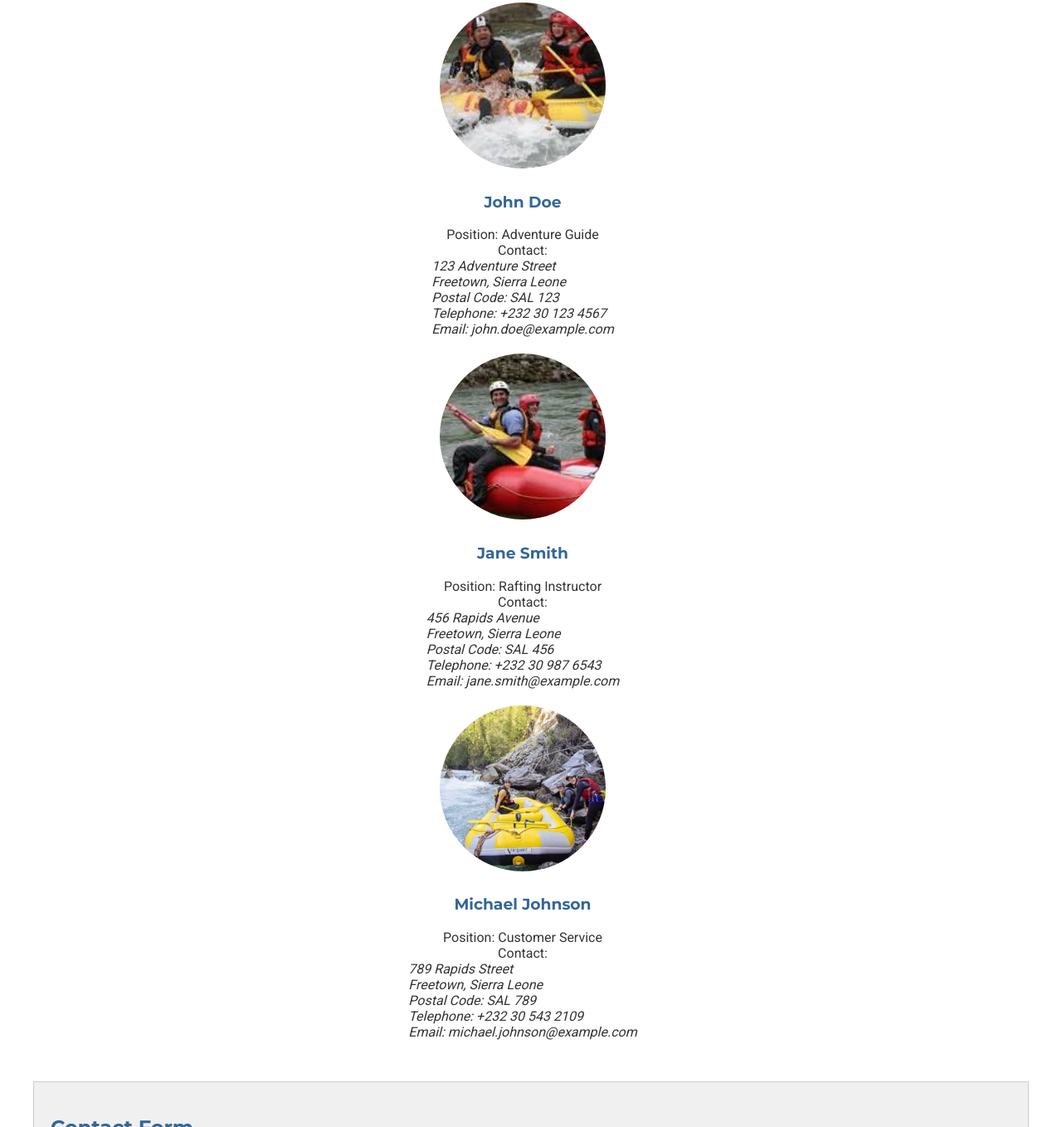
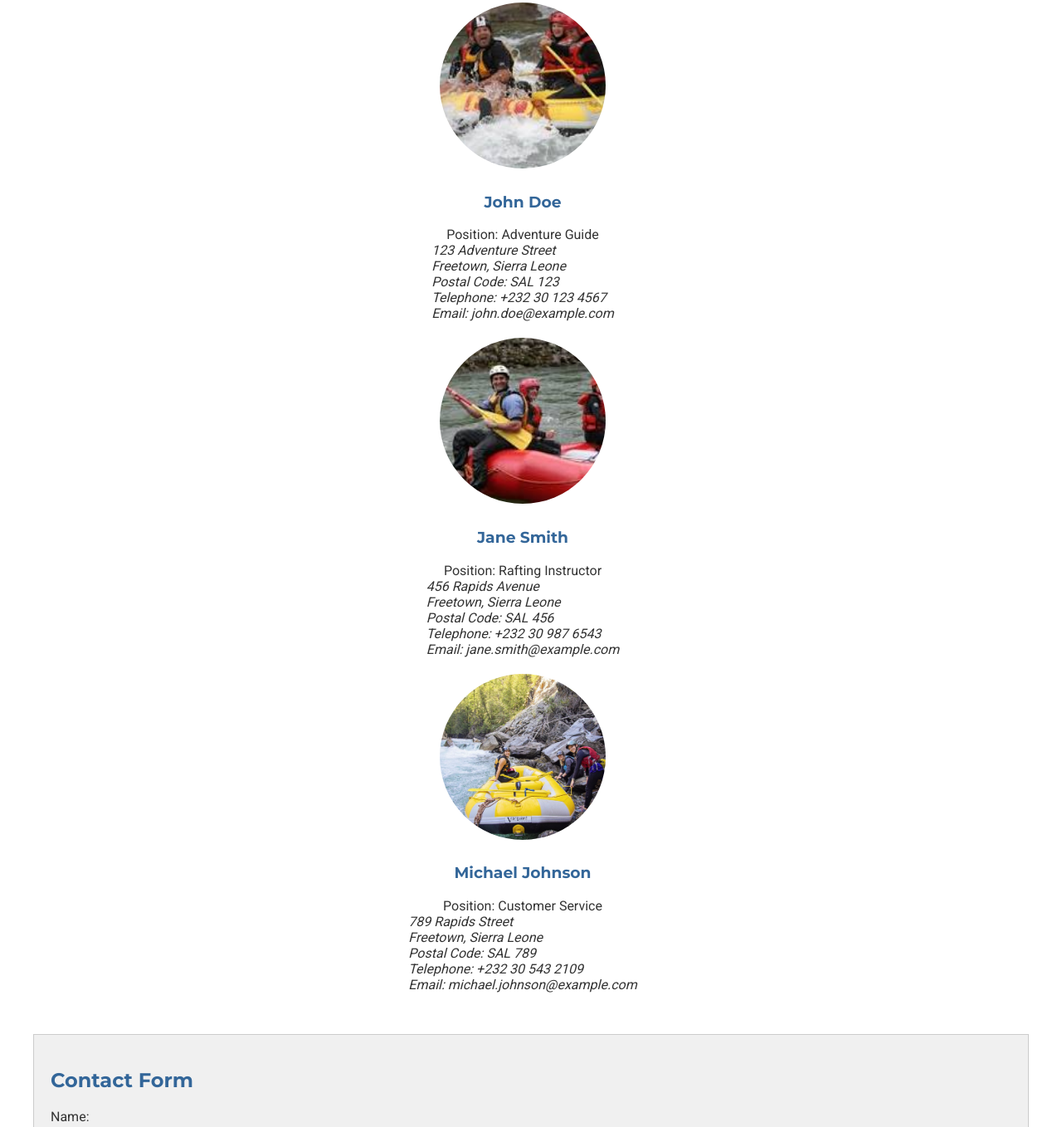
Before and after one commit to Kanutee/wdd130, a plain HTML site: page wwr/contact.html in a window 1280 px wide. Shown: the part 206-1564 px from the top of the page at 83% size. Drawn offline with nearby package versions, Linux system fonts and the light colour scheme.

Commit message:
corrections

```diff
--- a/wwr/contact.html
+++ b/wwr/contact.html
@@ -29,7 +29,6 @@
                 <img src="images/1.jpg" alt="Employee 1">
                 <h3>John Doe</h3>
                 <p>Position: Adventure Guide</p>
-                <p>Contact:
                 <address>
                     123 Adventure Street<br>
                     Freetown, Sierra Leone<br>
@@ -37,14 +36,12 @@
                     Telephone: +232 30 123 4567<br>
                     Email: john.doe@example.com
                 </address>
-                </p>
             </div>
 
             <div class="employee">
                 <img src="images/2.jpeg" alt="Employee 2">
                 <h3>Jane Smith</h3>
                 <p>Position: Rafting Instructor</p>
-                <p>Contact:
                 <address>
                     456 Rapids Avenue<br>
                     Freetown, Sierra Leone<br>
@@ -52,14 +49,12 @@
                     Telephone: +232 30 987 6543<br>
                     Email: jane.smith@example.com
                 </address>
-                </p>
             </div>
 
             <div class="employee">
                 <img src="images/3.jpg" alt="Employee 3">
                 <h3>Michael Johnson</h3>
                 <p>Position: Customer Service</p>
-                <p>Contact:
                 <address>
                     789 Rapids Street<br>
                     Freetown, Sierra Leone<br>
@@ -67,10 +62,7 @@
                     Telephone: +232 30 543 2109<br>
                     Email: michael.johnson@example.com
                 </address>
-                </p>
             </div>
-            </div>
-
 
             <div class="contact-form">
                 <h2>Contact Form</h2>
```
Also changed, not shown: wwr/about.html (+2 -0 lines), wwr/index.html (+2 -0 lines), wwr/trip.html (line endings or trailing spaces). Lines whose indentation alone changed are shown as unchanged.
